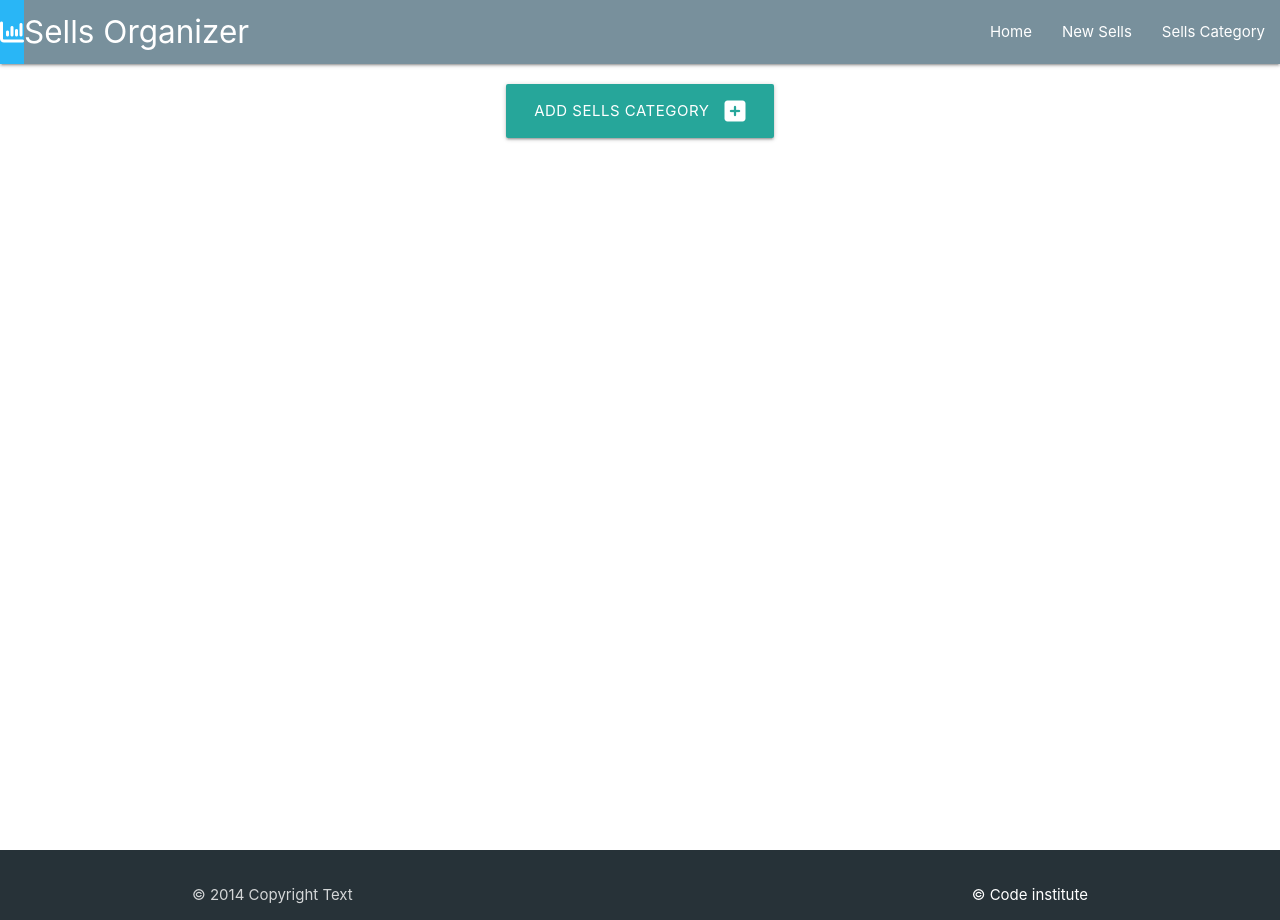
After one commit to ZakariyeNor/db-flask-finale, a Flask app: page /sells_category in a window 1280 px wide. The commit adds this page. Run offline with Flask 3, Linux system fonts and the light colour scheme; some libraries are stand-ins or nearby versions.

Commit message:
add category page and button that takes the user to nes sells page

```diff
--- a/sellmanager/routes.py
+++ b/sellmanager/routes.py
@@ -5,3 +5,14 @@ from sellmanager import app, db
 @app.route('/')
 def home():
     return render_template('base.html')
+
+
+@app.route('/sells_category')
+def sells_category():
+    return render_template('sells_category.html')
+
+
+
+@app.route('/new_sells')
+def new_sells():
+    return render_template('new_sells.html')
--- a/sellmanager/static/css/style.css
+++ b/sellmanager/static/css/style.css
@@ -7,3 +7,8 @@ body {
   main {
     flex: 1 0 auto;
   }
+
+  .mtin {
+
+    margin-top: 20px;
+  }
--- a/sellmanager/templates/base.html
+++ b/sellmanager/templates/base.html
@@ -23,8 +23,8 @@
               <a href="#" data-target="mobile-demo" class="sidenav-trigger"><i class="fa-solid fa-bars"></i></a>
               <ul class="right hide-on-med-and-down">
                 <li><a href="{{ url_for('home') }}">Home</a></li>
-                <li><a href="">New Sells</a></li>
-                <li><a href="">Sells Man</a></li>
+                <li><a href="{{ url_for('new_sells') }}">New Sells</a></li>
+                <li><a href="{{ url_for('sells_category') }}">Sells Category</a></li>
               </ul>
             </div>
           </nav>
@@ -32,8 +32,8 @@
         <!-- mobile sidenav -->
           <ul class="sidenav" id="mobile-demo">
             <li><a href="{{ url_for('home') }}">Home</a></li>
-            <li><a href="">New Sells</a></li>
-            <li><a href="">Sells Man</a></li>
+            <li><a href="{{ url_for('new_sells') }}">New Sells</a></li>
+            <li><a href="{{ url_for('sells_category') }}">Sells Category</a></li>
           </ul>
     </header>
 
--- /dev/null
+++ b/sellmanager/templates/sells_category.html
@@ -0,0 +1,10 @@
+{% extends 'base.html' %}
+{% block content %}
+<div class="row">
+    <div class="col s12 center-align mtin">
+        <a href="{{ url_for('new_sells') }}" class="btn-large light-yellow darken-2">
+            Add Sells Category <i class="fas fa-plus-square right"></i>
+        </a>
+    </div>
+</div>
+{% endblock %}
--- a/sellmanager/templates/sold.html
+++ b/sellmanager/templates/sold.html
@@ -1,4 +1,4 @@
 {% extends 'base.html' %}
 {% block content %}
-<h2>sells</h2>
+    <h2>sold</h2>
 {% endblock %}
```
Also changed, not shown: sellmanager/templates/new_sells.html (added, +7 -0 lines).
